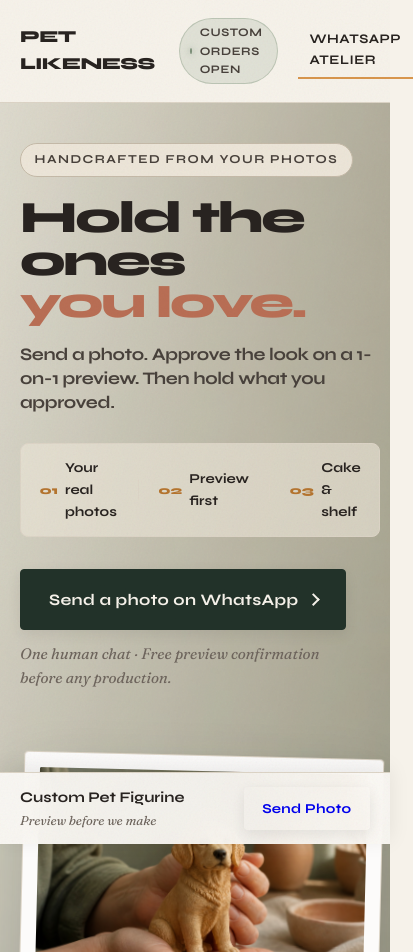
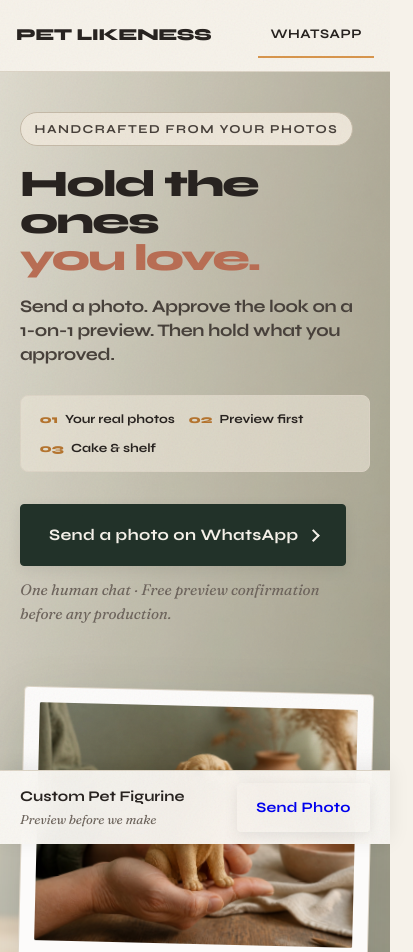
Before and after one commit to AlvaroAlmeidaronn/pesquisa-mercado-us-party-custom-3d, a plain HTML site: page landing/index.html in a window 390 px wide. Shown: the top 952 px of the page, 413 px wide, since content can reach past the window. Drawn offline with Linux system fonts and the light colour scheme.

Commit message:
fix(landing): harden mobile UX for conversion CTAs
Adds --mobile-bar-offset, safe-area insets, short topbar WA label, wrap
highlights, and close/footer clearance so the sticky bar does not bury
the final WhatsApp button on phones.

Co-authored-by: Cursor <cursoragent@cursor.com>

```diff
--- a/landing/index.html
+++ b/landing/index.html
@@ -30,7 +30,10 @@
       <span class="status-badge" aria-label="Studio status">
         <span class="status-dot"></span> Custom Orders Open
       </span>
-      <a class="topbar__wa js-wa" href="#">WhatsApp Atelier</a>
+      <a class="topbar__wa js-wa" href="#">
+        <span class="topbar__wa-full">WhatsApp Atelier</span>
+        <span class="topbar__wa-short">WhatsApp</span>
+      </a>
     </div>
   </header>
 
--- a/landing/styles.css
+++ b/landing/styles.css
@@ -61,6 +61,7 @@
   --r-pill: 9999px;
   --ease-out: cubic-bezier(0.16, 1, 0.3, 1);
   --max: 74rem;
+  --mobile-bar-offset: 0px;
 }
 
 [data-palette="cool-paper-warmth"] {
@@ -178,8 +179,9 @@ body {
   display: flex;
   align-items: center;
   justify-content: space-between;
-  gap: 1.5rem;
-  padding: 1.1rem clamp(1.25rem, 5vw, 3.5rem);
+  gap: 0.75rem;
+  padding: 0.85rem clamp(1rem, 4vw, 3.5rem);
+  padding-top: calc(0.85rem + env(safe-area-inset-top, 0px));
   border-bottom: 1px solid var(--line);
   background: color-mix(in srgb, var(--paper) 92%, transparent);
   backdrop-filter: blur(12px);
@@ -261,9 +263,17 @@ body {
   text-transform: uppercase;
   text-decoration: none;
   color: var(--ink);
-  padding: 0.35rem 0.75rem;
+  padding: 0.55rem 0.75rem;
+  min-height: 44px;
+  display: inline-flex;
+  align-items: center;
   border-bottom: 2px solid var(--accent);
   transition: all 150ms var(--ease-out);
+  flex-shrink: 0;
+}
+
+.topbar__wa-short {
+  display: none;
 }
 
 .topbar__wa:hover {
@@ -336,10 +346,10 @@ body {
   margin: 0 0 1.15rem;
   font-family: var(--font-display);
   font-weight: 800;
-  font-size: clamp(2.8rem, 6.5vw, 4.75rem);
-  line-height: 0.95;
+  font-size: clamp(2.35rem, 9vw, 4.75rem);
+  line-height: 0.98;
   letter-spacing: -0.045em;
-  max-width: 10.5ch;
+  max-width: 12.5ch;
   color: var(--ink);
 }
 
@@ -362,15 +372,17 @@ body {
 
 .hero__highlights {
   display: flex;
+  flex-wrap: wrap;
   align-items: center;
-  gap: 1.25rem;
+  gap: 0.65rem 1rem;
   margin-bottom: 2rem;
   padding: 0.85rem 1.15rem;
   background: color-mix(in srgb, var(--paper-2) 65%, transparent);
   border: 1px solid var(--line);
   border-radius: var(--r-card);
-  width: fit-content;
-  max-width: 100%;
+  width: 100%;
+  max-width: 34rem;
+  box-sizing: border-box;
 }
 
 .highlight-item {
@@ -478,8 +490,9 @@ body {
 }
 
 .btn--small {
-  padding: 0.6rem 1.1rem;
-  font-size: 0.85rem;
+  padding: 0.75rem 1.15rem;
+  font-size: 0.9rem;
+  min-height: 44px;
 }
 
 /* Hero Media & Polaroid Showcase */
@@ -1189,7 +1202,8 @@ body {
   backdrop-filter: blur(16px);
   -webkit-backdrop-filter: blur(16px);
   border-top: 1px solid var(--line);
-  padding: 0.85rem 1.25rem;
+  padding: 0.75rem 1.25rem;
+  padding-bottom: calc(0.75rem + env(safe-area-inset-bottom, 0px));
   box-shadow: 0 -4px 20px rgba(0, 0, 0, 0.08);
 }
 
@@ -1224,6 +1238,11 @@ body {
   color: var(--muted);
 }
 
+.mobile-bar .btn {
+  flex-shrink: 0;
+  min-width: 7.5rem;
+}
+
 /* ==========================================================================
    Footer
    ========================================================================== */
@@ -1236,8 +1255,50 @@ body {
 }
 
 @media (max-width: 767px) {
+  :root {
+    --mobile-bar-offset: calc(4.75rem + env(safe-area-inset-bottom, 0px));
+  }
+
+  .status-badge {
+    display: none;
+  }
+
+  .topbar__wa-full {
+    display: none;
+  }
+
+  .topbar__wa-short {
+    display: inline;
+  }
+
+  .highlight-divider {
+    display: none;
+  }
+
+  .hero__highlights {
+    gap: 0.55rem 0.85rem;
+  }
+
+  .highlight-item {
+    font-size: 0.78rem;
+  }
+
+  .close {
+    padding-bottom: calc(5rem + var(--mobile-bar-offset));
+  }
+
   .foot {
-    padding-bottom: 6.5rem; /* Clearance for sticky mobile bar */
+    padding-bottom: calc(2.5rem + var(--mobile-bar-offset));
+  }
+
+  .btn--primary,
+  .btn--secondary,
+  .mobile-bar .btn {
+    min-height: 44px;
+  }
+
+  body {
+    overflow-x: hidden;
   }
 }
 
```
Also changed, not shown: 2 other files.
